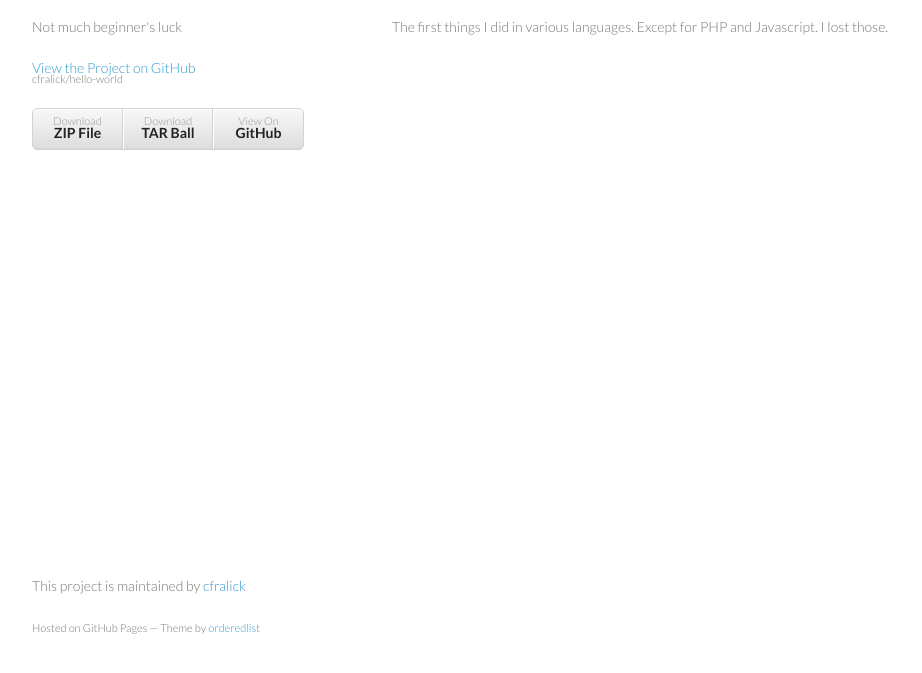
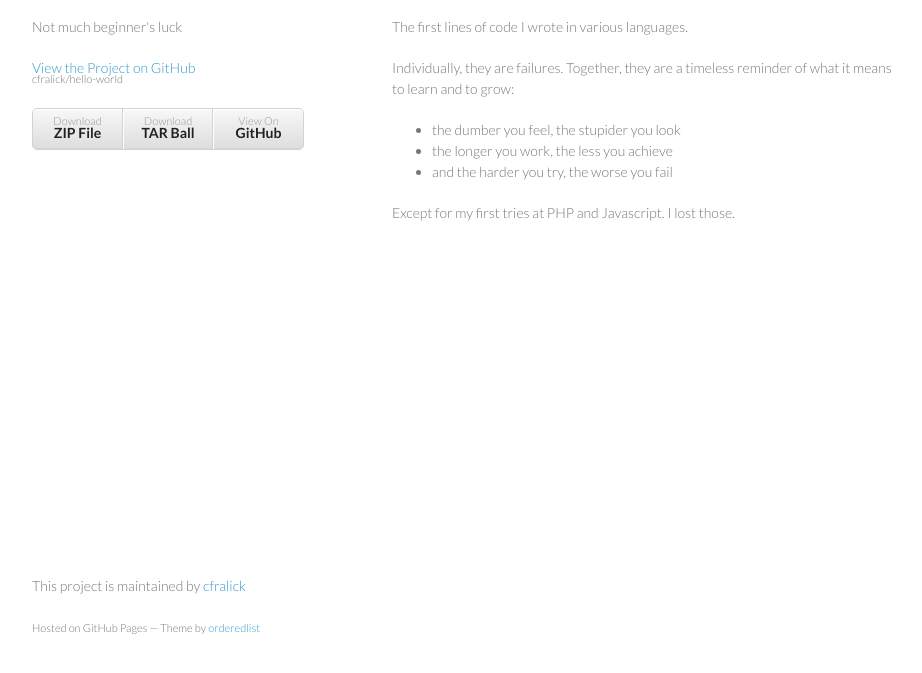
Before and after one commit to cfralick/hello-world, a plain HTML site: page index.html in a window 1280 px wide. Shown: the part 93-766 px from the top of the page, without its empty margins (178-1100 px from the left). Drawn offline with Linux system fonts and the light colour scheme.

Commit message:
Create gh-pages branch via GitHub

```diff
--- a/index.html
+++ b/index.html
@@ -31,8 +31,18 @@
         <h1>
 <a id="hello-world" class="anchor" href="#hello-world" aria-hidden="true"><span class="octicon octicon-link"></span></a>Hello World</h1>
 
-<p>The first things I did in various languages. Except for PHP and
-Javascript. I lost those.  </p>
+<p>The first lines of code I wrote in various languages. </p>
+
+<p>Individually, they are failures. Together, they are a timeless reminder of what it means to learn and to grow:  </p>
+
+<ul>
+<li>the dumber you feel, the stupider you look</li>
+<li>the longer you work, the less you achieve</li>
+<li>and the harder you try, the worse you fail<br>
+</li>
+</ul>
+
+<p>Except for my first tries at PHP and Javascript. I lost those.  </p>
       </section>
       <footer>
         <p>This project is maintained by <a href="https://github.com/cfralick">cfralick</a></p>
--- a/params.json
+++ b/params.json
@@ -1 +1 @@
-{"name":"Hello World","tagline":"Not much beginner's luck","body":"Hello World\r\n===========\r\n\r\nThe first things I did in various languages. Except for PHP and\r\nJavascript. I lost those.  \r\n","google":"","note":"Don't delete this file! It's used internally to help with page regeneration."}
+{"name":"Hello World","tagline":"Not much beginner's luck","body":"Hello World\r\n===========\r\n\r\nThe first lines of code I wrote in various languages. \r\n\r\nIndividually, they are failures. Together, they are a timeless reminder of what it means to learn and to grow:  \r\n\r\n* the dumber you feel, the stupider you look\r\n* the longer you work, the less you achieve\r\n* and the harder you try, the worse you fail  \r\n\r\n\r\nExcept for my first tries at PHP and Javascript. I lost those.  \r\n","google":"","note":"Don't delete this file! It's used internally to help with page regeneration."}
```
